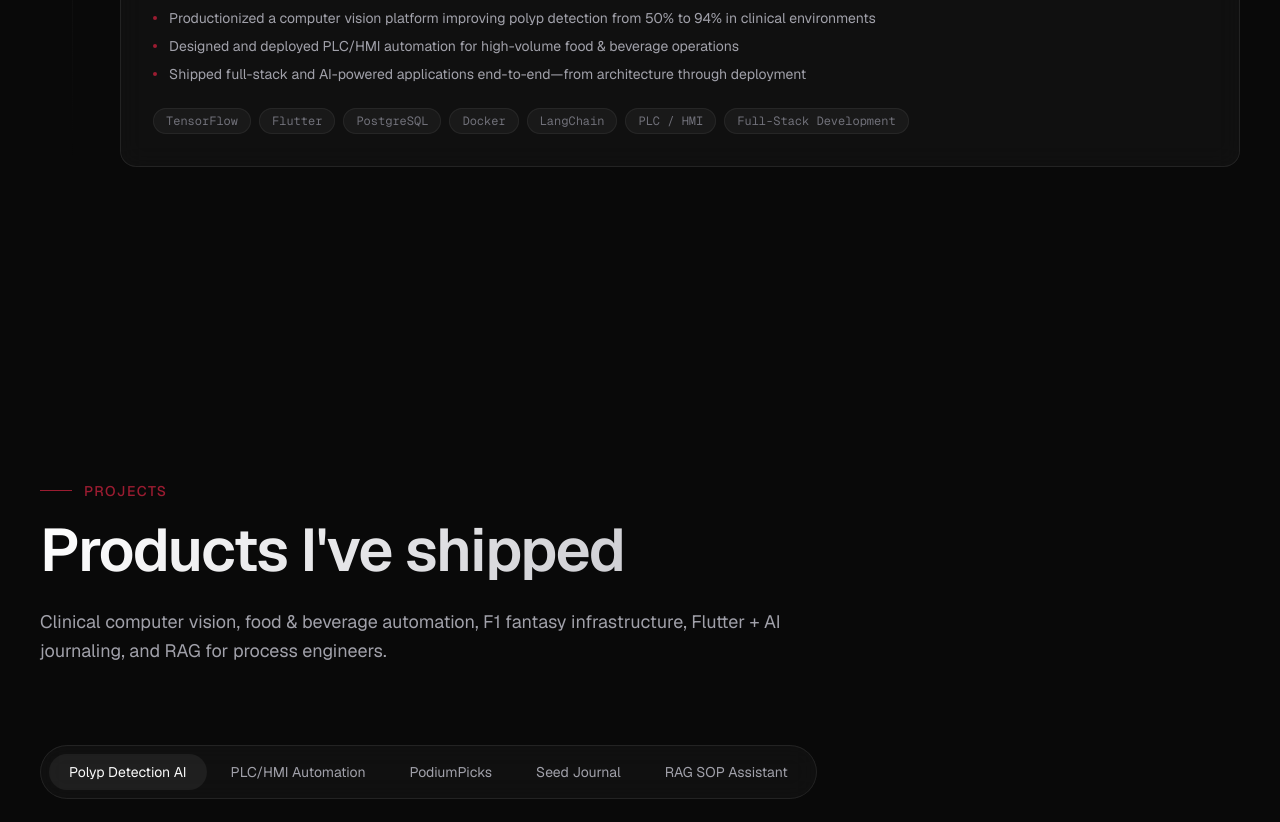
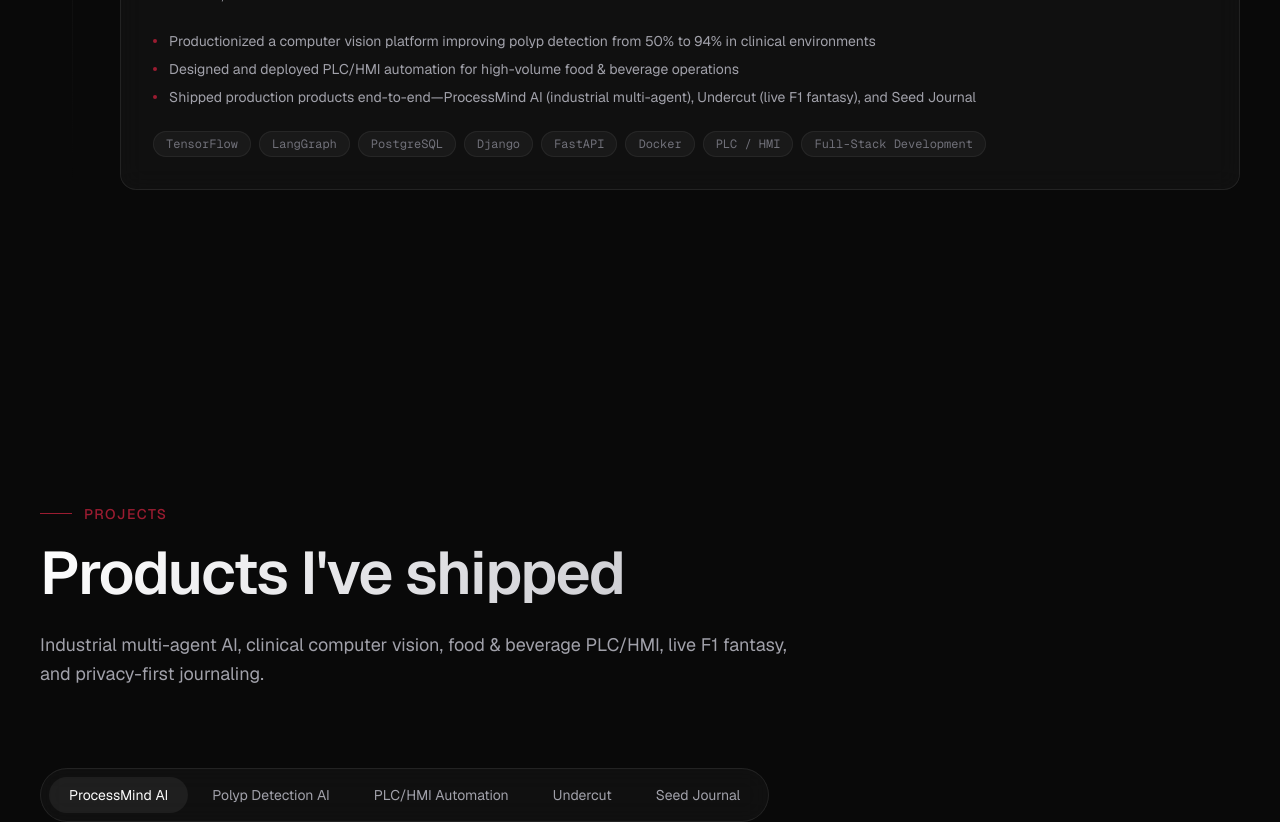
Before and after one commit to minaelzek/PersonalPortfolio, a Next.js app: page / in a window 1280 px wide. Shown: the part 2980-3802 px from the top of the page. Built offline with nearby package versions, Linux system fonts and the light colour scheme.

Commit message:
feat: refresh portfolio projects with ProcessMind, Undercut, Seed Journal
Replace outdated PodiumPicks/RAG SOP/Flutter Seed Journal copy with live
personal products, update stack and about narrative, fix project links.

```diff
--- a/src/components/projects/PodiumPicksVisual.tsx
+++ b/src/components/projects/PodiumPicksVisual.tsx
@@ -19,7 +19,7 @@
         <div className="flex items-center justify-between px-5 py-3 border-b border-border">
           <div className="flex items-center gap-2">
             <div className="w-3 h-3 rounded-full bg-accent" />
-            <span className="text-sm font-semibold tracking-tight">PodiumPicks</span>
+            <span className="text-sm font-semibold tracking-tight">Undercut</span>
           </div>
           <span className="text-xs text-muted-foreground font-mono">2026 Season</span>
         </div>
--- a/src/components/projects/ProjectSection.tsx
+++ b/src/components/projects/ProjectSection.tsx
@@ -34,7 +34,11 @@
 export function ProjectSection({ project, index }: ProjectSectionProps) {
   const reducedMotion = useReducedMotion();
   const isReversed = index % 2 === 1;
-  const isFeatured = project.id === "polyp-detection" || project.theme === "sakura";
+  const isFeatured =
+    project.id === "processmind" ||
+    project.id === "polyp-detection" ||
+    project.id === "undercut" ||
+    project.theme === "sakura";
 
   return (
     <article
--- a/src/components/projects/ProjectShowcase.tsx
+++ b/src/components/projects/ProjectShowcase.tsx
@@ -39,7 +39,7 @@
         <SectionHeading
           label="Projects"
           title="Products I've shipped"
-          description="Clinical computer vision, food & beverage automation, F1 fantasy infrastructure, Flutter + AI journaling, and RAG for process engineers."
+          description="Industrial multi-agent AI, clinical computer vision, food & beverage PLC/HMI, live F1 fantasy, and privacy-first journaling."
         />
       </div>
 
--- a/src/components/projects/RAGVisual.tsx
+++ b/src/components/projects/RAGVisual.tsx
@@ -12,9 +12,11 @@
         <div className="px-5 py-3 border-b border-border flex items-center justify-between">
           <div className="flex items-center gap-2">
             <div className="w-3 h-3 rounded-full bg-[#6366F1]" />
-            <span className="text-sm font-semibold">RAG SOP Assistant</span>
+            <span className="text-sm font-semibold">ProcessMind AI</span>
           </div>
-          <span className="text-xs text-muted-foreground font-mono">Streamlit</span>
+          <span className="text-xs text-muted-foreground font-mono">
+            Multi-agent
+          </span>
         </div>
 
         <div className="p-5 md:p-6">
@@ -34,7 +36,7 @@
               </div>
               <div className="glass rounded-xl rounded-tl-sm px-4 py-3 flex-1">
                 <p className="text-sm text-foreground/90">
-                  What is the standard procedure for valve calibration?
+                  Why is Line A motor A-101 trending high risk?
                 </p>
               </div>
             </div>
@@ -45,11 +47,12 @@
               </div>
               <div className="glass rounded-xl rounded-tl-sm px-4 py-3 flex-1">
                 <p className="text-sm text-foreground/90 leading-relaxed">
-                  Valve calibration requires a 5-step process: isolate the valve,
-                  attach calibration equipment, apply test pressures...
+                  Vibration and current z-scores elevated for 18m. Isolation
+                  Forest flags anomaly; RUL model estimates 9 days. Similar
+                  incident matched in failure DB...
                 </p>
                 <div className="mt-3 flex flex-wrap gap-2">
-                  {["SOP-2847", "Section 4.2", "Page 12"].map((cite) => (
+                  {["RUL · 9d", "Anomaly", "SOP-PM-101"].map((cite) => (
                     <span
                       key={cite}
                       className="text-[10px] px-2 py-0.5 rounded bg-[#6366F1]/10 text-[#818CF8] font-mono"
@@ -71,8 +74,8 @@
         viewport={{ once: true }}
         transition={{ delay: 0.6 }}
       >
-        <p className="text-xs text-muted-foreground">Accuracy</p>
-        <p className="text-lg font-semibold text-[#6366F1] font-mono">94%</p>
+        <p className="text-xs text-muted-foreground">Agents</p>
+        <p className="text-lg font-semibold text-[#6366F1] font-mono">6</p>
       </motion.div>
     </div>
   );
--- a/src/components/sections/About.tsx
+++ b/src/components/sections/About.tsx
@@ -42,7 +42,7 @@
   {
     title: "AI & Industrial Automation",
     description:
-      "Computer vision, RAG over SOPs, RLHF evaluation, and plant-floor control—one engineer spanning software and operations.",
+      "Predictive maintenance agents, clinical computer vision, RAG over SOPs, RLHF evaluation, and plant-floor PLC/HMI—one engineer spanning software and operations.",
     icon: (
       <svg width="24" height="24" viewBox="0 0 24 24" fill="none" aria-hidden="true">
         <circle cx="12" cy="12" r="3" stroke="currentColor" strokeWidth="1.5" />
@@ -81,9 +81,9 @@
               I&apos;ve productionized a computer vision platform that improved
               polyp detection from 50% to 94%, deployed PLC/HMI automation for
               high-volume food &amp; beverage operations, and independently ship
-              full-stack and AI-powered applications—including a production F1
-              fantasy stack, a Flutter app with custom AI-driven systems, and a
-              RAG-based SOP assistant for process engineers.
+              products end-to-end—ProcessMind AI (multi-agent industrial
+              maintenance), Undercut (live F1 fantasy at playundercut.com), and
+              Seed Journal (encrypted reflection with a living sakura tree).
             </p>
             <p className="text-lg text-foreground leading-relaxed">
               I combine deep technical ownership with stakeholder collaboration to
--- a/src/data/experience.ts
+++ b/src/data/experience.ts
@@ -41,14 +41,15 @@
     highlights: [
       "Productionized a computer vision platform improving polyp detection from 50% to 94% in clinical environments",
       "Designed and deployed PLC/HMI automation for high-volume food & beverage operations",
-      "Shipped full-stack and AI-powered applications end-to-end—from architecture through deployment",
+      "Shipped production products end-to-end—ProcessMind AI (industrial multi-agent), Undercut (live F1 fantasy), and Seed Journal",
     ],
     technologies: [
       "TensorFlow",
-      "Flutter",
+      "LangGraph",
       "PostgreSQL",
+      "Django",
+      "FastAPI",
       "Docker",
-      "LangChain",
       "PLC / HMI",
       "Full-Stack Development",
     ],
--- a/src/data/projects.ts
+++ b/src/data/projects.ts
@@ -22,6 +22,44 @@
 }
 
 export const projects: ProjectData[] = [
+  {
+    id: "processmind",
+    slug: "processmind-ai",
+    name: "ProcessMind AI",
+    tagline: "Industrial process engineering copilot",
+    description:
+      "AI-powered predictive maintenance and multi-agent diagnostics for manufacturing—digital twin telemetry, ML risk scoring, RAG over SOPs, and human-in-the-loop engineer workflows.",
+    challenge:
+      "Plant teams need real-time risk signals and trustworthy procedural answers without replacing engineer judgment—or locking into a single LLM vendor.",
+    solution:
+      "Built a full stack where ML detects anomalies and estimates remaining useful life, LangGraph agents orchestrate diagnostics, and LLMs explain findings with RAG citations over manuals and incident history.",
+    architecture:
+      "Next.js control-center UI → FastAPI + WebSockets → PostgreSQL/TimescaleDB telemetry → XGBoost/Isolation Forest models → LangGraph multi-agent workflow → ChromaDB RAG + Ollama/Qwen → OPC-UA/MQTT plant simulation.",
+    decisions: [
+      "Strict ML/LLM separation: models detect and score; LLMs explain; engineers decide",
+      "Physics-based digital twin (Lines A/B/C, 10 assets) streams 1-second multi-sensor telemetry",
+      "Six specialized agents plus failure-incident RAG for explainable maintenance intelligence",
+    ],
+    metrics: [
+      { label: "Agents", value: "6" },
+      { label: "Telemetry", value: "1s streams" },
+      { label: "Assets", value: "10 twin" },
+      { label: "Stack", value: "ML + RAG" },
+    ],
+    techStack: [
+      "FastAPI",
+      "Next.js",
+      "LangGraph",
+      "XGBoost",
+      "ChromaDB",
+      "Ollama",
+      "TimescaleDB",
+      "MQTT / OPC-UA",
+      "Docker",
+    ],
+    accent: "#6366F1",
+    theme: "ai",
+  },
   {
     id: "polyp-detection",
     slug: "polyp-detection",
@@ -54,6 +92,7 @@
       "End-to-End ML",
       "Model Validation",
     ],
+    github: "https://github.com/minaelzek/colonoscopy-image-classification",
     accent: "#14B8A6",
     theme: "vision",
   },
@@ -93,39 +132,42 @@
     theme: "industrial",
   },
   {
-    id: "podium-picks",
-    slug: "podiumpicks",
-    name: "PodiumPicks",
-    tagline: "F1 fantasy, engineered for scale",
+    id: "undercut",
+    slug: "undercut",
+    name: "Undercut",
+    tagline: "Private-league F1 fantasy, live in production",
     description:
-      "Took a prototype to a production-oriented F1 fantasy platform—PostgreSQL, Redis caching, Celery background work, and a Dockerized stack (Gunicorn + Nginx).",
+      "Full-stack Formula 1 fantasy platform for private leagues—championship and race-weekend picks, sprint sessions, bonus picks, live standings, Stripe billing, and continuous F1 data sync.",
     challenge:
-      "Fantasy sports need consistent standings, low external API load, and async scoring without blocking user-facing requests—while keeping deploys repeatable across environments.",
+      "Friend groups need consistent scoring, always-current race data, and a polished race-weekend UX without treating fantasy as a public gambling product—or blocking deploys on flaky external APIs.",
     solution:
-      "Redesigned information architecture, migrated to PostgreSQL with Redis, implemented Celery for scoring and standings, and built a centralized data service with caching and request deduplication.",
+      "Shipped React/Vite + Django REST with PostgreSQL and Redis, Cloudflare Worker SPA at playundercut.com, Railway API + f1-data-sync workers, Celery-style async scoring paths, and Stripe as the entitlement source of truth.",
     architecture:
-      "Client → Nginx → Gunicorn/Django API → PostgreSQL + Redis → Celery workers for scoring/standings → external F1 data APIs with deduplicated fetch layer.",
+      "Cloudflare Worker SPA → Django DRF API (Railway) → PostgreSQL + Redis → f1-data-sync (Jolpica / OpenF1 / weather) → Stripe webhooks for Plus → Google/Apple/email auth.",
     decisions: [
-      "Redis-backed caching and deduplication cut redundant external API traffic",
-      "Celery decouples heavy scoring from the request cycle",
-      "Docker Compose aligns dev and production deployment topology",
+      "Private leagues with invite codes—product scoped for friend groups, not public gambling",
+      "Live F1 calendar, results, and standings via dedicated sync service so the app stays current mid-season",
+      "Playwright E2E, visual regression, and axe a11y in CI; Stripe Plus keeps ads and entitlements honest",
     ],
     metrics: [
-      { label: "Data layer", value: "PostgreSQL" },
-      { label: "Cache", value: "Redis" },
-      { label: "Async", value: "Celery" },
-      { label: "Deploy", value: "Docker" },
+      { label: "Live", value: "playundercut.com" },
+      { label: "Data", value: "Live F1 sync" },
+      { label: "Auth", value: "Email + OAuth" },
+      { label: "Billing", value: "Stripe Plus" },
     ],
     techStack: [
+      "React",
+      "TypeScript",
+      "Django REST",
       "PostgreSQL",
       "Redis",
-      "Celery",
-      "Docker",
-      "Gunicorn",
-      "Nginx",
-      "Full-Stack Development",
+      "Cloudflare Workers",
+      "Railway",
+      "Stripe",
+      "Playwright",
     ],
-    github: "https://github.com",
+    live: "https://playundercut.com",
+    github: "https://github.com/minaelzek/Undercut",
     accent: "#E10600",
     theme: "racing",
   },
@@ -133,73 +175,38 @@
     id: "seed-journal",
     slug: "seed-journal",
     name: "Seed Journal",
-    tagline: "AI-powered reflection, cross-platform",
+    tagline: "Encrypted reflection, living sakura",
     description:
-      "Independently designed and shipped a Flutter journaling app with a living Sakura tree, voice journaling, AI-driven reflection analysis, and custom animations—73+ passing tests.",
+      "Private web journaling ritual with a living sakura tree—passphrase-encrypted vault in the browser, deterministic reflection prompts, and growth that reacts to completed insights.",
     challenge:
-      "Deliver a calming, emotionally resonant product with offline-first persistence, clean architecture, and polished custom UI—without compromising performance on iOS and Android.",
+      "Build a calming, privacy-first product where journal content never sits readable on the server—while still delivering beautiful, accessible UX and durable cloud persistence.",
     solution:
-      "Clean Architecture with Riverpod, Drift (SQLite) persistence, a TreeGrowthEngine tied to reflection streaks, full voice journaling, and layered CustomPainters for Sakura animations.",
+      "Client-side PBKDF2 + AES-GCM encryption before Cloudflare D1 storage, account-scoped auth, illustrated 2.5D sakura hero tied to reflection streaks, and full export/search/delete flows with reduced-motion and screen-reader support.",
     architecture:
-      "Flutter UI + CustomPainters → domain use cases → Drift/SQLite repositories → on-device reflection analysis and growth engine.",
+      "React/vinext UI → browser crypto vault (PBKDF2/AES-GCM) → Cloudflare D1 via Drizzle → growth engine + sakura illustration theater (R3F-capable stack).",
     decisions: [
-      "TreeGrowthEngine maps reflection patterns to procedural blossom behavior",
-      "Drift enables reliable local-first storage with testable data layers",
-      "73+ tests anchor business logic and growth rules",
+      "Zero-knowledge vault: entries encrypted with a user-held passphrase before leave the browser",
+      "Deterministic local reflection prompts—no paid AI dependency for core ritual",
+      "Tree growth and hanami leaps map reflection depth to procedural blossom behavior",
     ],
     metrics: [
-      { label: "Tests", value: "73+" },
-      { label: "Platforms", value: "iOS + Android" },
-      { label: "Architecture", value: "Clean + Riverpod" },
-      { label: "Storage", value: "Drift / SQLite" },
+      { label: "Privacy", value: "Client crypto" },
+      { label: "Storage", value: "Cloudflare D1" },
+      { label: "Prompts", value: "On-device" },
+      { label: "Hero", value: "Living sakura" },
     ],
     techStack: [
-      "Flutter",
-      "Riverpod",
-      "Drift",
-      "Clean Architecture",
-      "Custom UI",
-      "Voice Journaling",
+      "TypeScript",
+      "React",
+      "Cloudflare D1",
+      "Drizzle",
+      "Web Crypto",
+      "Three.js / R3F",
+      "Vitest",
+      "Playwright",
     ],
-    github: "https://github.com",
+    github: "https://github.com/minaelzek/SeedJournal1.0",
     accent: "#F4A7B9",
     theme: "sakura",
   },
-  {
-    id: "rag-sop",
-    slug: "rag-sop-assistant",
-    name: "RAG SOP Assistant",
-    tagline: "Citation-backed answers for process engineers",
-    description:
-      "Production RAG app that ingests SOPs, work instructions, and safety manuals—natural-language Q&A with citations for shift operations, compliance, and onboarding.",
-    challenge:
-      "Process engineers need fast, trustworthy procedural answers during live operations—without hallucination-prone black boxes or single-vendor LLM lock-in.",
-    solution:
-      "Three-layer design: Streamlit UI, document processing, and LangChain RAG with ChromaDB—supporting Ollama, OpenAI, and Groq for flexible deployment.",
-    architecture:
-      "Document ingest → chunking & embeddings → ChromaDB → retrieval → multi-provider LLM orchestration → cited responses in Streamlit.",
-    decisions: [
-      "Every answer carries citation metadata for compliance and traceability",
-      "Multi-provider LLM layer supports on-prem Ollama and cloud APIs",
-      "Chunking tuned for dense industrial procedure text",
-    ],
-    metrics: [
-      { label: "LLM providers", value: "3" },
-      { label: "Vector store", value: "ChromaDB" },
-      { label: "UI", value: "Streamlit" },
-      { label: "Responses", value: "Cited" },
-    ],
-    techStack: [
-      "RAG",
-      "LangChain",
-      "ChromaDB",
-      "Ollama",
-      "OpenAI",
-      "Groq",
-      "Streamlit",
-    ],
-    github: "https://github.com",
-    accent: "#6366F1",
-    theme: "ai",
-  },
 ];
--- a/src/data/site.ts
+++ b/src/data/site.ts
@@ -4,7 +4,7 @@
   title: "Forward Deployed Engineer",
   tagline: "From prototype to production—with the people who use it.",
   description:
-    "Forward Deployed Engineer building production-grade AI, full-stack, and industrial automation systems. Computer vision (50%→94% detection accuracy), PLC/HMI deployments, and scalable platforms—Greater Toronto Area.",
+    "Forward Deployed Engineer building production-grade AI, full-stack, and industrial automation systems. ProcessMind multi-agent maintenance, clinical computer vision (50%→94%), PLC/HMI deployments, and live products like Undercut—Greater Toronto Area.",
   url: "https://minaelzek.vercel.app",
   email: "minaaelzik@gmail.com",
   github: "https://github.com/minaelzek",
--- a/src/data/techStack.ts
+++ b/src/data/techStack.ts
@@ -6,34 +6,36 @@
 export const techStack: TechCategory[] = [
   {
     name: "Languages",
-    items: ["Python", "TypeScript", "Dart", "SQL", "Structured Text", "Bash"],
+    items: ["Python", "TypeScript", "SQL", "Structured Text", "Bash"],
   },
   {
     name: "AI & ML",
     items: [
       "TensorFlow",
       "Computer Vision",
+      "LangGraph",
       "LangChain",
       "RAG",
+      "XGBoost",
       "LLMs",
       "RLHF",
-      "MLOps",
       "ChromaDB",
+      "Ollama",
     ],
   },
   {
     name: "Full Stack",
-    items: ["React", "Next.js", "Django", "Flutter", "REST APIs", "Streamlit"],
+    items: ["React", "Next.js", "Django", "FastAPI", "REST APIs", "WebSockets"],
   },
   {
     name: "Data",
     items: [
       "PostgreSQL",
+      "TimescaleDB",
       "Redis",
+      "Cloudflare D1",
+      "Pandas",
       "ETL",
-      "Pandas",
-      "Statistical Analysis",
-      "Power BI",
     ],
   },
   {
@@ -43,12 +45,20 @@
       "Allen-Bradley",
       "HMI / FactoryTalk",
       "SCADA",
+      "MQTT / OPC-UA",
       "CIP Automation",
     ],
   },
   {
     name: "Platform",
-    items: ["Docker", "Celery", "Gunicorn", "Nginx", "Git", "DevOps"],
+    items: [
+      "Docker",
+      "Railway",
+      "Cloudflare Workers",
+      "Stripe",
+      "Git",
+      "CI / Playwright",
+    ],
   },
   {
     name: "Practices",
@@ -56,7 +66,7 @@
       "Clean Architecture",
       "Model Evaluation",
       "Prompt Engineering",
-      "System Validation",
+      "Human-in-the-loop AI",
       "Stakeholder Collaboration",
     ],
   },
```
